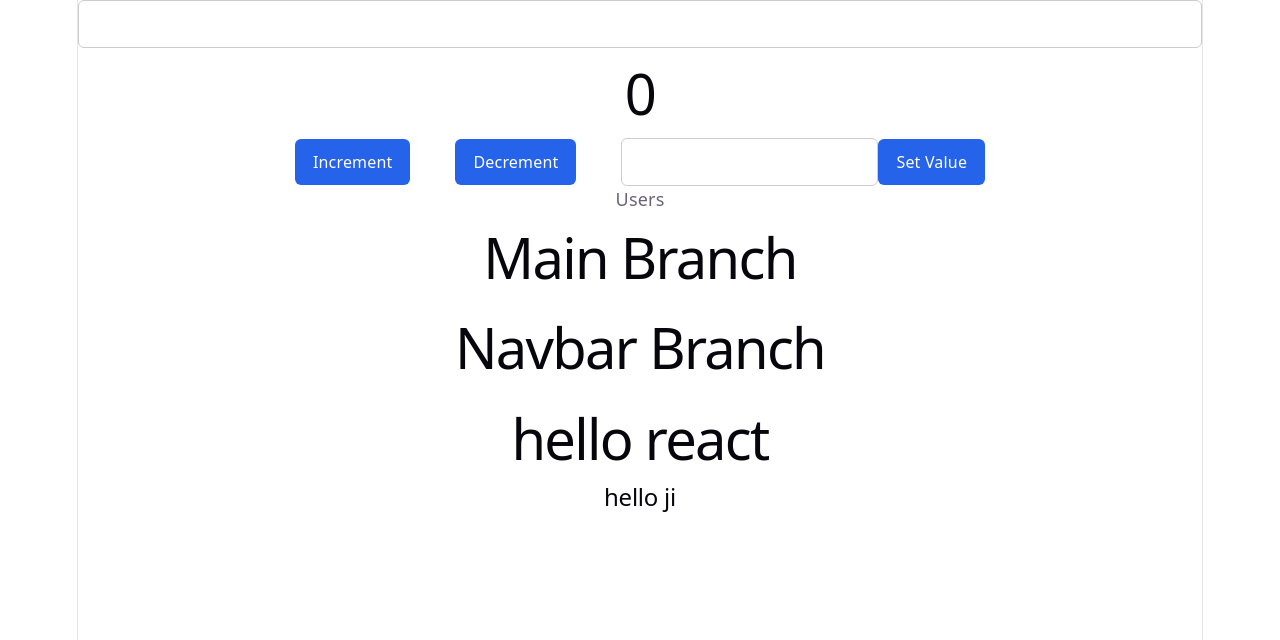
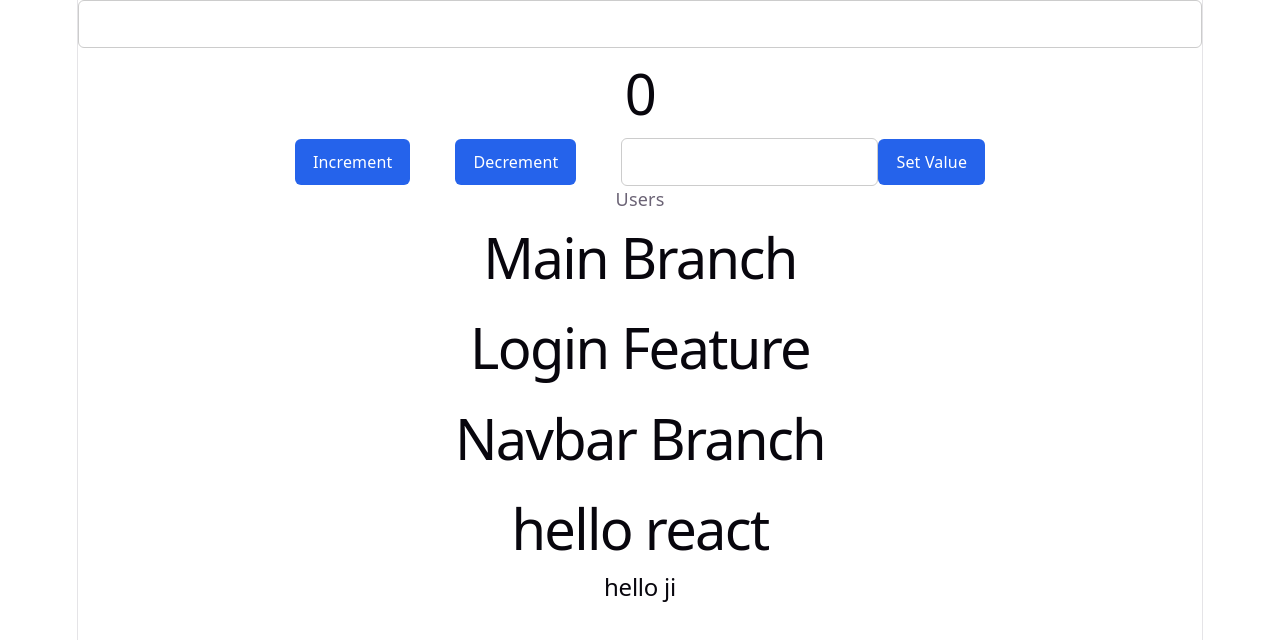
Before and after one commit to Ayushgupta0508/Redux-toolkit, a React (Vite) app: page / in a window 1280 px wide. Shown: the top 640 px of the page. Built offline with nearby package versions, Linux system fonts and the light colour scheme.

Commit message:
Add login feature

```diff
--- a/src/App.jsx
+++ b/src/App.jsx
@@ -18,7 +18,7 @@ function App() {
       <Users/>
 
       <h1>Main Branch</h1>
-
+      <h1>Login Feature</h1>
       <h1>Navbar Branch</h1>
 
       <h1>hello react</h1>
```
